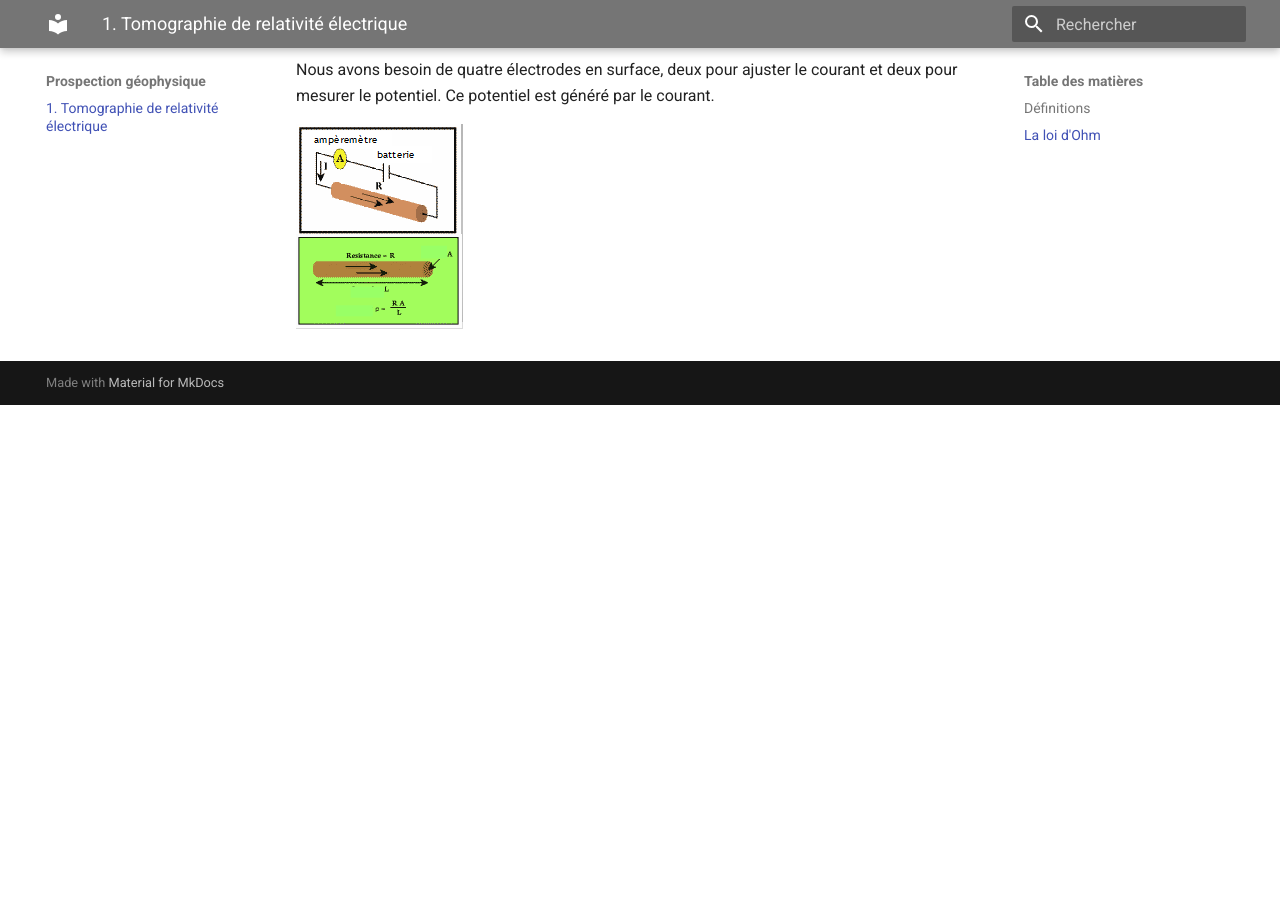
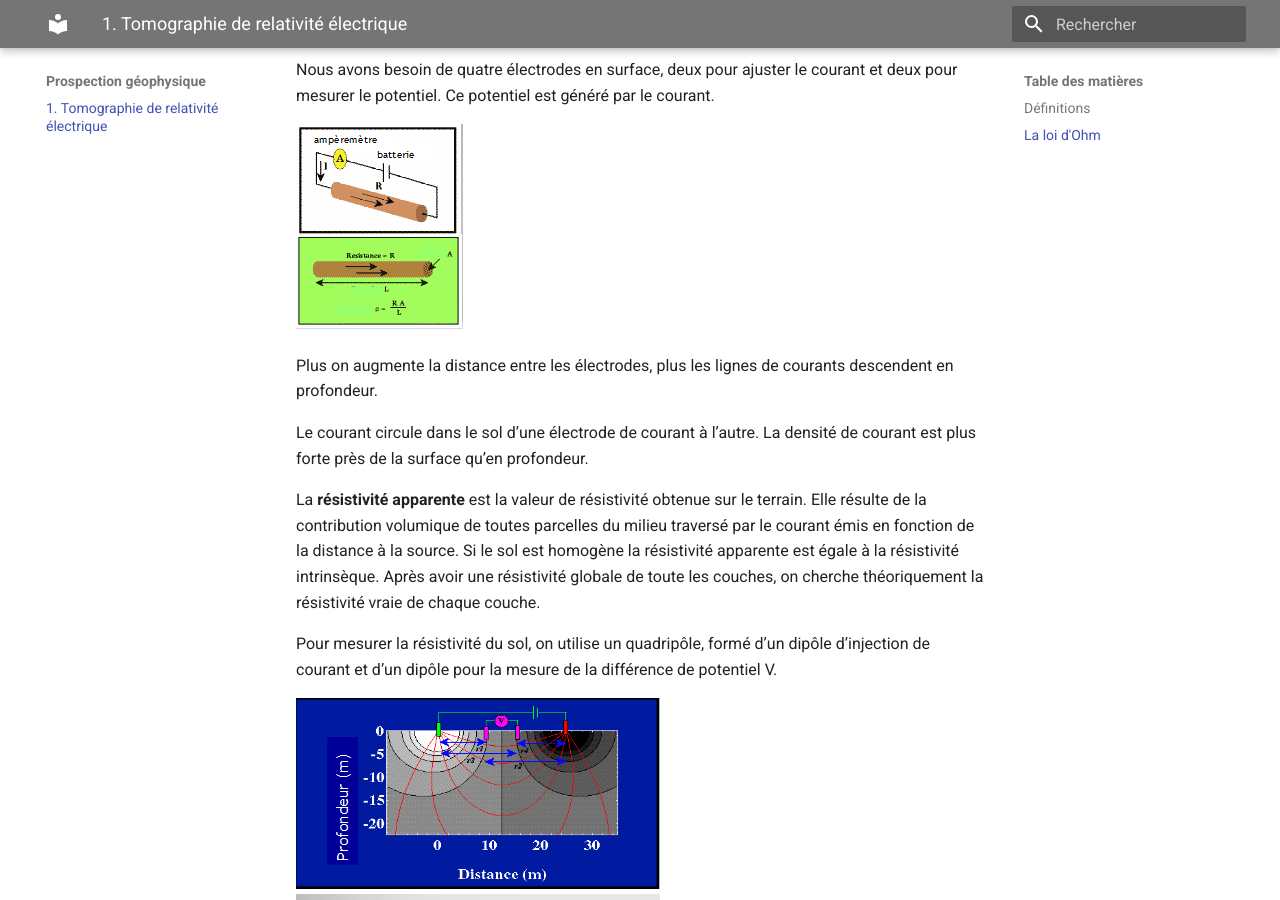
Before and after one commit to Lizeem/L3STcours, an MkDocs documentation site: the page built from Docs/Prospection géophysique/1. Tomographie de relativité électrique.md, in a window 1280 px wide and 900 px high, scrolled down 898 px. Built offline with MkDocs 1.6.1 and Material for MkDocs 9.7.7, drawn with Linux system fonts in a browser that asks for light colours; before the commit the page ends 1303 px from its top, so only the background shows below that.

Commit message:
Update tomographie de relativité électrique

```diff
--- a/Docs/Prospection géophysique/1. Tomographie de relativité électrique.md
+++ b/Docs/Prospection géophysique/1. Tomographie de relativité électrique.md
@@ -29,3 +29,14 @@ La résistance R dépend de la géométrie du matériau; pour un cylindre de sec
 Nous avons besoin de quatre électrodes en surface, deux pour ajuster le courant et deux pour mesurer le potentiel. Ce potentiel est généré par le courant.
 
 ![La loi d'Ohm](Images/courant.PNG)
+
+Plus on augmente la distance entre les électrodes, plus les lignes de courants descendent en profondeur.
+
+
+Le courant circule dans le sol d’une électrode de courant à l’autre. La densité de courant est plus forte près de la surface qu’en profondeur.
+
+La **résistivité apparente** est la valeur de résistivité obtenue sur le terrain. Elle résulte de la contribution volumique de toutes parcelles du milieu traversé par le courant émis en fonction de la distance à la source. Si le sol est homogène la résistivité apparente est égale à la résistivité intrinsèque. Après avoir une résistivité globale de toute les couches, on cherche théoriquement la résistivité vraie de chaque couche.
+
+Pour mesurer la résistivité du sol, on utilise un quadripôle, formé d’un dipôle d’injection de courant et d’un dipôle pour la mesure de la différence de potentiel V.
+
+![mesure résistivité apparente](Images/ligne.PNG)
```
Also changed, not shown: Docs/Prospection géophysique/Images/ligne.PNG (added).
